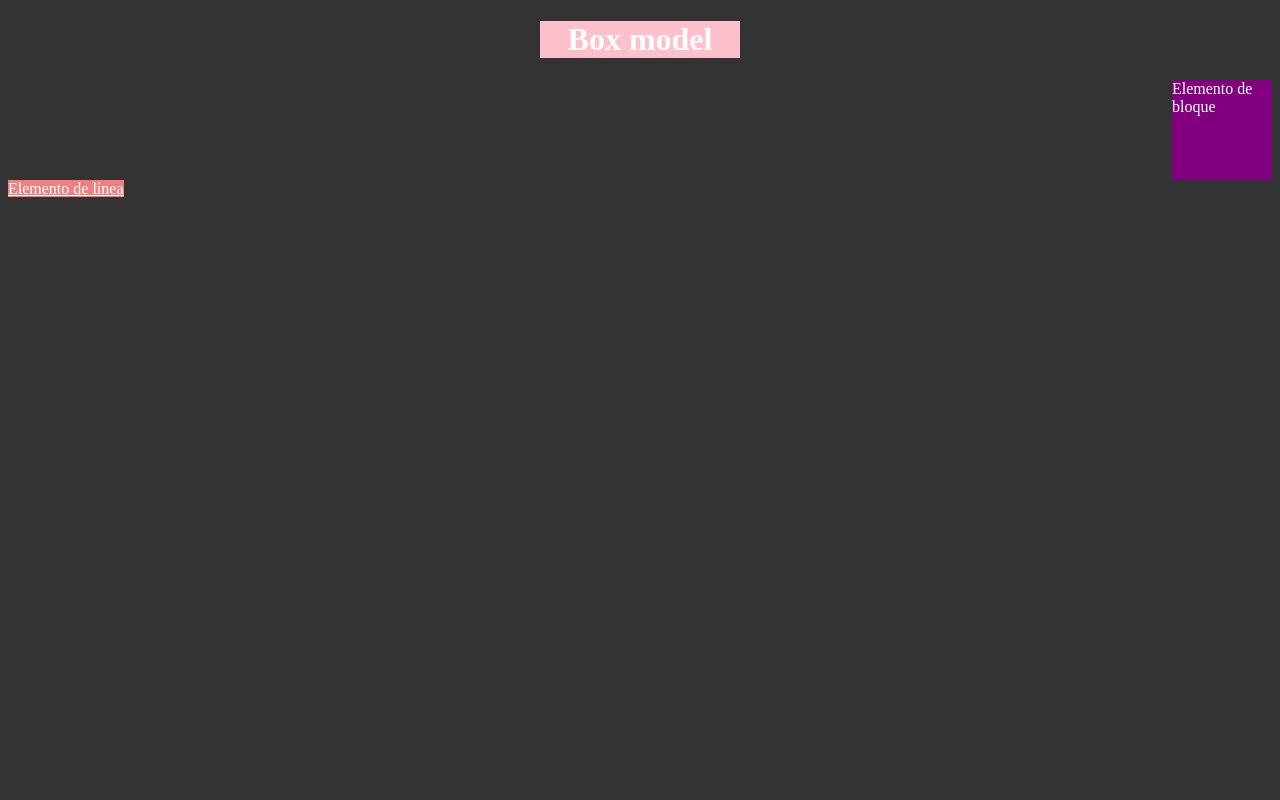
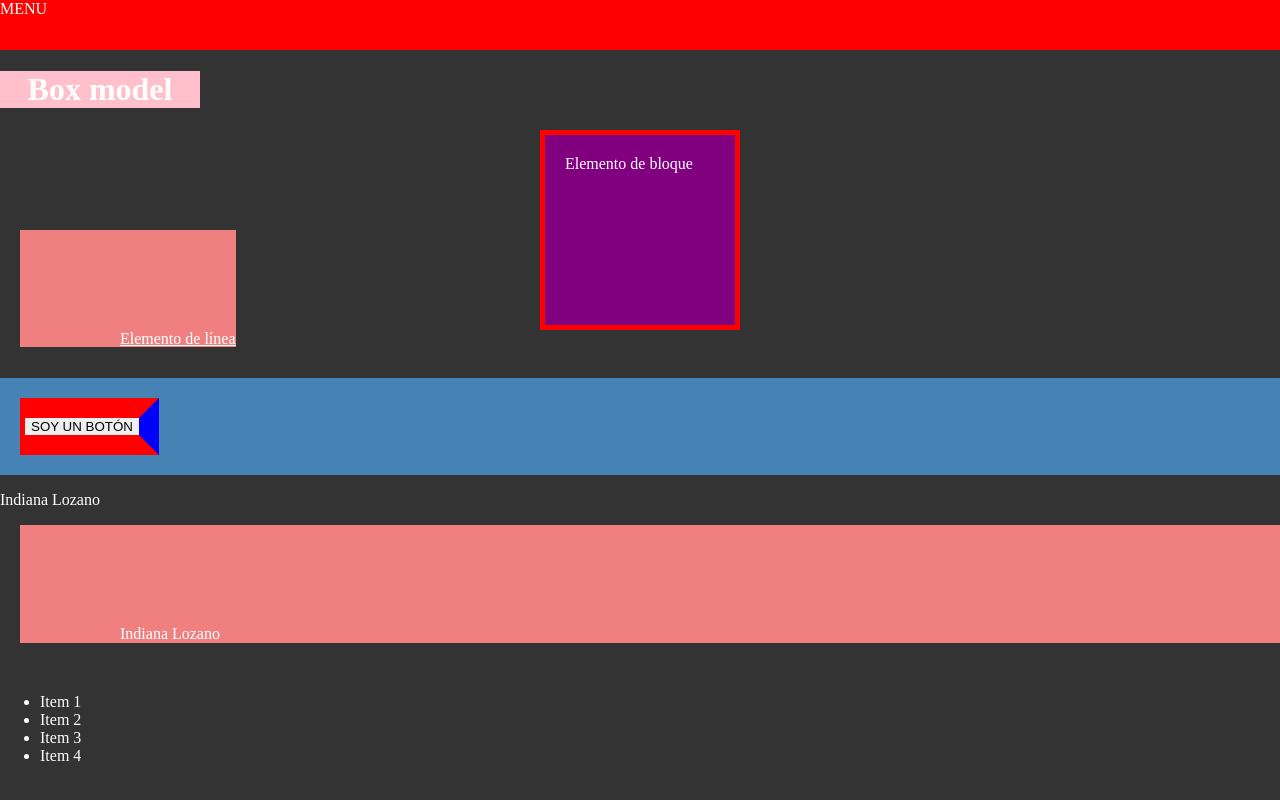
Before and after one commit to IndianaLozano/CSS---Desarrollo-web.-CSS-desde-cero.-Edici-n-2020, a plain HTML site: page 10 - Box model/index.html in a window 1280 px wide. Drawn offline with Linux system fonts and the light colour scheme.

Commit message:
Content up to 26th video.

```diff
--- a/10 - Box model/css/styles-dist.css
+++ b/10 - Box model/css/styles-dist.css
@@ -1 +1 @@
-body{background-color:#333;color:#fff}.block{background-color:purple;width:100px;height:100px;margin-left:auto}.inline{text-align:center;background-color:lightcoral;color:inherit;margin-right:20px}.title{text-align:center;background-color:pink;width:200px;margin-left:auto;margin-right:auto}
+*{box-sizing:border-box}body{background-color:#333;color:#fff;margin:0}.header{background-color:red;height:50px}.block{background-color:purple;width:200px;height:200px;margin-right:auto;margin-left:auto;padding:20px;box-sizing:border-box;border:5px solid red}.inline{background-color:lightcoral;color:inherit;margin-left:20px;padding-left:100px;padding-top:100px;margin-bottom:50px}.title{text-align:center;background-color:pink;width:200px;margin-right:auto}.buttons{background-color:steelblue;padding:20px 20px;margin-top:30px}.button{border:20px solid red;border-right-color:blue;border-left-width:5px}
--- a/10 - Box model/css/styles.css
+++ b/10 - Box model/css/styles.css
@@ -1,6 +1,6 @@
 /* Elements inline don't have measurements (I can't set width and height).
 
-Margin is the property who let me generate space between elements.
+MARGIN is the property who let me generate space between elements.
 It's a shorthand (abbreviated property) that controls the 4 possible sides
 to give margins to.
     margin-top
@@ -22,31 +22,112 @@ The following examples apply only for block elements:
 To center an element, do:
     margin-left: auto;
     margin-right: auto;
+
+NEVER use margin: auto; because it ignores some margins set before.
+
+PADDING: is the property that allows us to generate space between the margin and the box.
+    It's a shorthand (abbreviated property) that controls the 4 possible sides
+    to give padding to.
+    padding-top
+    padding-right
+    padding-bottom
+    padding-left
+It admits up to 4 values in clockwise order:
+    4 values -> padding: top right bottom left,
+    3 values -> padding: top left-right bottom,
+    2 values -> padding top-bottom left-right,
+    1 value -> padding: top-right-bottom-left.
+
+BORDER: is the property that allows us to change the box's side.
+    It's a shorthand (abbreviated property) that groups three properties:
+    border-width;
+        border-top-width;
+        border-right-width;
+        border-bottom-width;
+        border-left-width;
+
+    border-style;
+        border-top-style;
+        border-right-style;
+        border-bottom-style;
+        border-left-style;
+
+            Values for style:
+            none
+            hidden
+            dotted
+            dashed
+            solid
+            double
+            groove
+            ridge
+            inset
+            outset
+
+    border-color;
+        border-top-color;
+        border-right-color;
+        border-bottom-color;
+        border-left-color;
+
+    border: width style color;
+
+BOX-SIZING: is the property that allows us to control the calculation made by the browser
+    when modifying the properties of borders, padding, and content.
+        content-box -> default value.
+        border-box -> element's size calculation including padding and border.
 */
+*{
+    box-sizing: border-box;
+}
 
 body{
     background-color: #333;
     color:#fff;
+    margin:0;
+}
+
+.header{
+    background-color: red;
+    height: 50px;
 }
 
 .block{
     background-color: purple;
-    width: 100px;
-    height: 100px;
+    width: 200px;
+    height: 200px;
+    margin-right: auto;
     margin-left: auto;
+    padding: 20px;
+    box-sizing: border-box;
+    border: 5px solid red;
 }
 
 .inline{
-    text-align: center;
     background-color: lightcoral;
     color: inherit;
-    margin-right: 20px;
+    margin-left: 20px;
+    padding-left: 100px;
+    padding-top: 100px;
+    margin-bottom: 50px;
 }
 
 .title{
     text-align: center;
     background-color: pink;
     width: 200px;
-    margin-left: auto;
     margin-right: auto;
 }
+
+.buttons{
+    background-color: steelblue;
+    padding: 20px 20px;
+    margin-top: 30px;
+}
+
+.button{
+    border: 20px solid red;
+    border-right-color: blue;
+    border-left-width: 5px;
+
+}
--- a/10 - Box model/index.html
+++ b/10 - Box model/index.html
@@ -8,8 +8,24 @@
     <link rel="stylesheet" href="css/styles-dist.css"/>
 </head>
 <body>
+    <header class="header">
+        <nav class="menu">MENU</nav>
+    </header>
+
     <h1 class="title">Box model</h1>
     <div class="block">Elemento de bloque</div>
     <a href="#" class="inline">Elemento de línea</a>
+    <div class="buttons">
+        <button class="button">SOY UN BOTÓN</button>
+    </div>
+    <p class="text">Indiana Lozano</p>
+    <p class="inline">Indiana Lozano</p>
+    <ul>
+        <li>Item 1</li>
+        <li>Item 2</li>
+        <li>Item 3</li>
+        <li>Item 4</li>
+    </ul>
+    <!--  <a href="#" class="inline">Elemento de línea</a> -->
 </body>
 </html>
```
